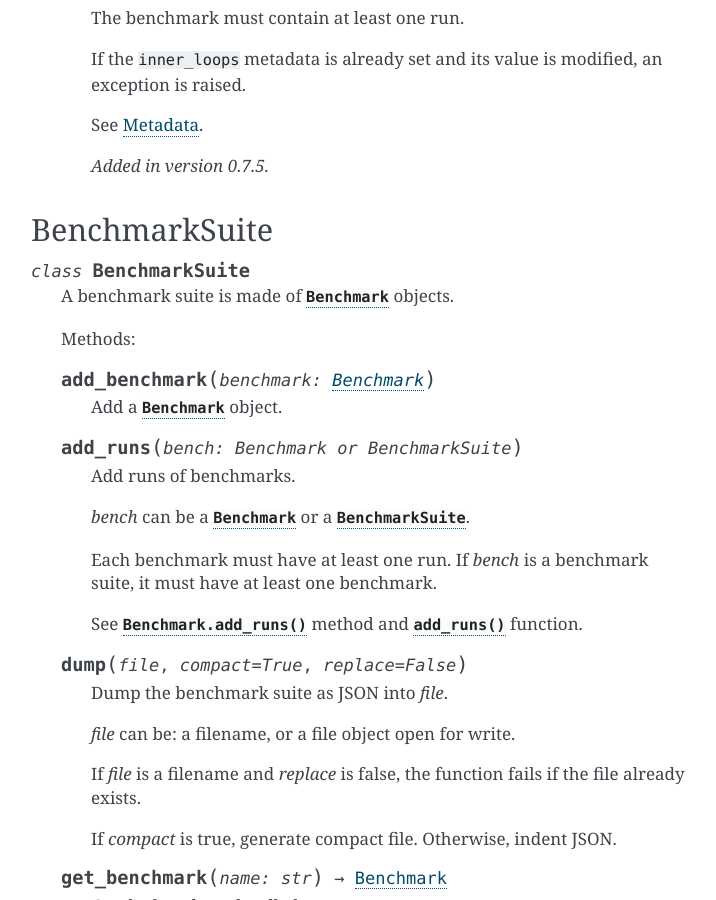
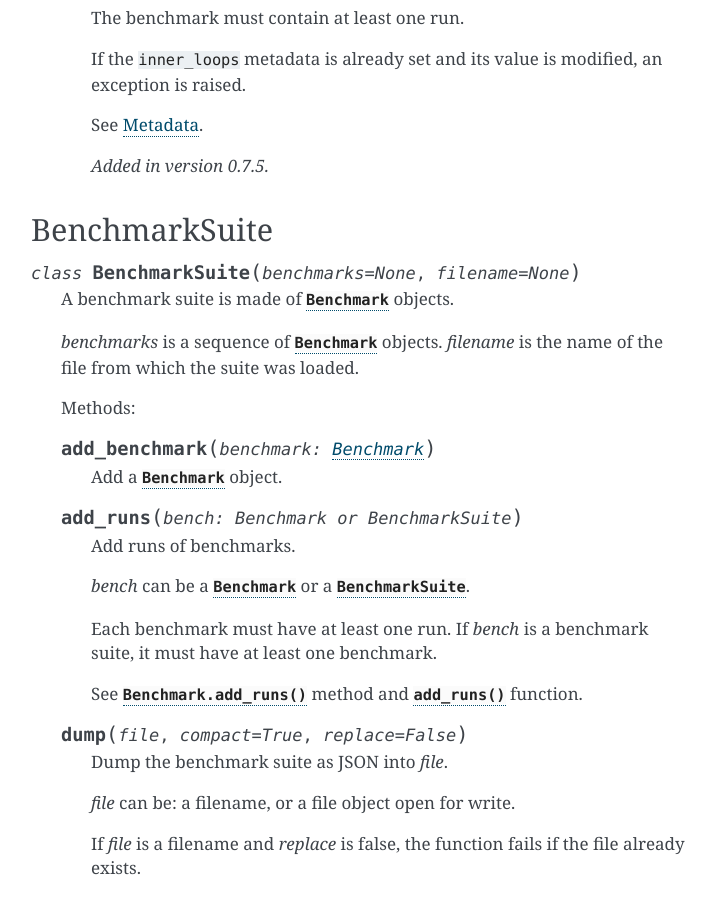
Before and after one commit to psf/pyperf, a Sphinx documentation site: the page built from doc/api.rst, in a window 1280 px wide and 900 px high, scrolled down 5154 px. Shown: the whole window, without its empty margins (389-1105 px from the left). Built offline with Sphinx 7.4.7, drawn with Linux system fonts in a browser that asks for light colours.

Commit message:
BenchmarkSuite constructor now accepts a sequence

```diff
--- a/TODO.rst
+++ b/TODO.rst
@@ -5,7 +5,6 @@ TODO
 * any print("test") in a worker creates a cryptic error message in the master.
   Don't use stdout? Better error message?
 * Runner: add a compare methods to compare N benchmarks
-* BenchmarkSuite: accept list of benchmarks in constructor
 * BenchmarkSuite: error in constructor if it doesn't get at least one
   benchmark?
 * Add TextRunner.timeit()
--- a/doc/api.rst
+++ b/doc/api.rst
@@ -280,9 +280,12 @@ Benchmark
 BenchmarkSuite
 --------------
 
-.. class:: BenchmarkSuite
+.. class:: BenchmarkSuite(benchmarks=None, filename=None)
 
-   A benchmark suite is made of :class:`~Benchmark` objects.
+   A benchmark suite is made of :class:`Benchmark` objects.
+
+   *benchmarks* is a sequence of :class:`Benchmark` objects. *filename* is the
+   name of the file from which the suite was loaded.
 
    Methods:
 
```
Also changed, not shown: 3 other files.
